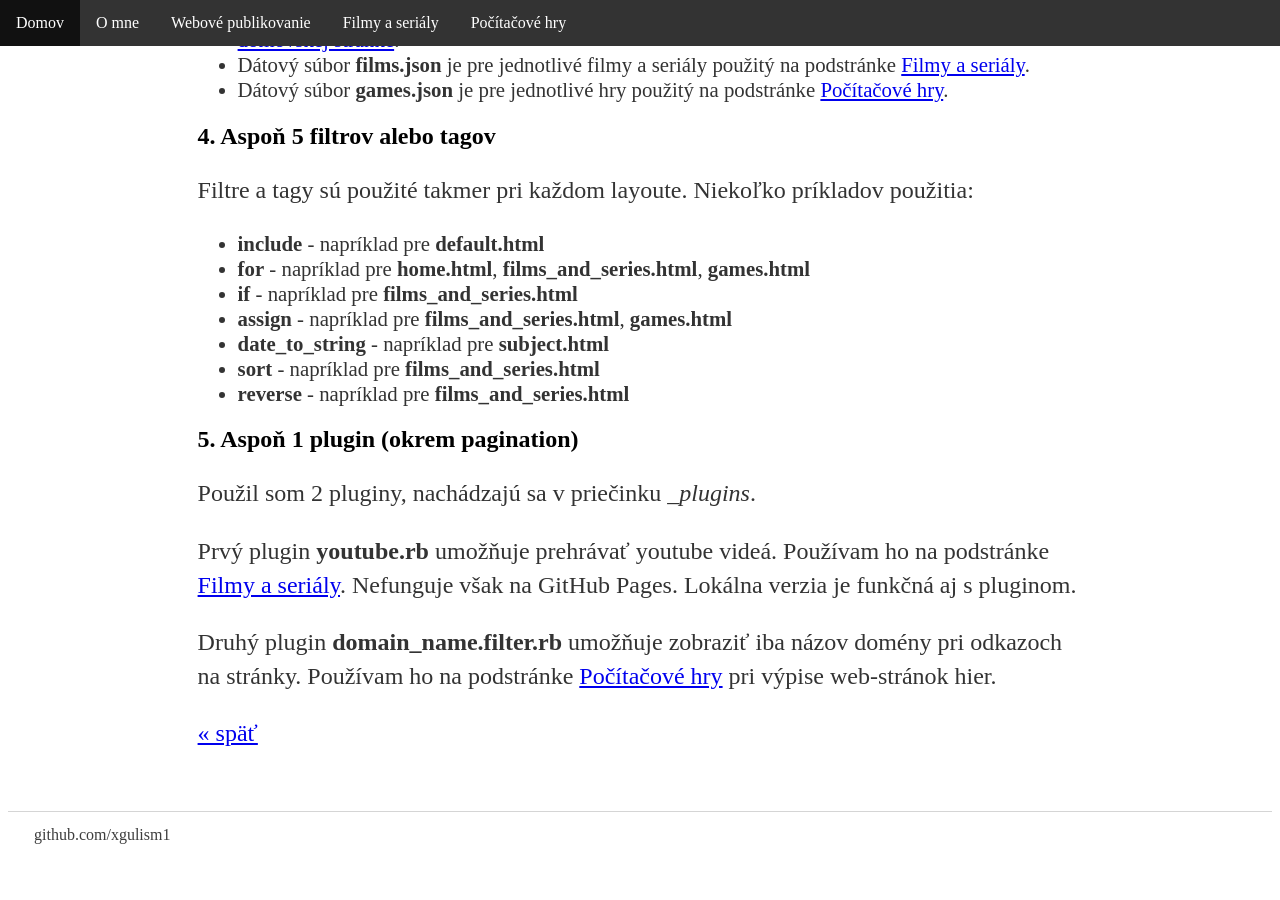
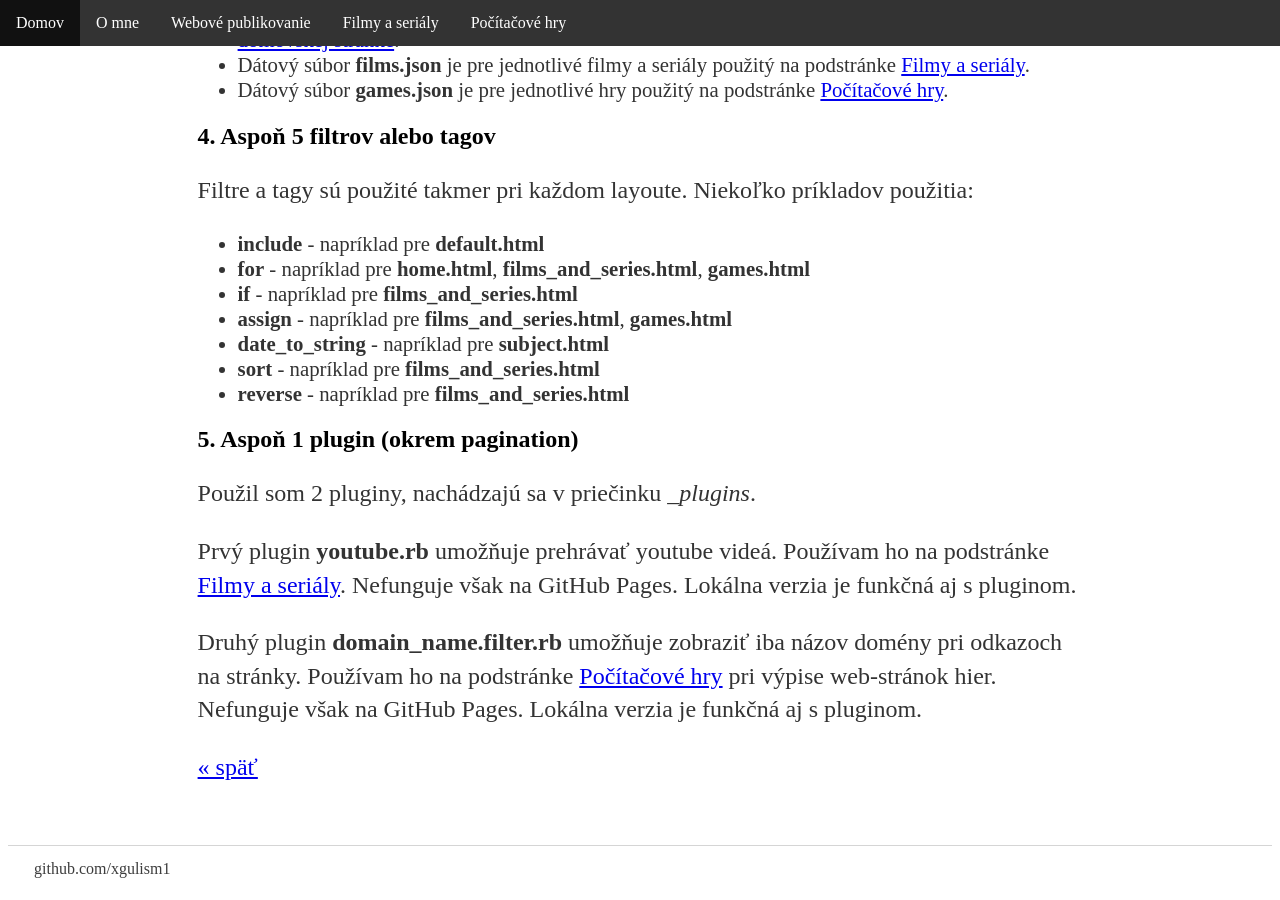
Before and after one commit to xgulism1/xgulism1.github.io-Web_publ, a Jekyll site: the page built from _posts/2017-03-09-zadanie1.md, in a window 1280 px wide and 900 px high, scrolled down 1611 px. Built offline with Jekyll 4.4.1, drawn with Linux system fonts in a browser that asks for light colours; before the commit the page ends 2477 px from its top, so only the background shows below that.

```diff
--- a/_posts/2017-03-09-zadanie1.md
+++ b/_posts/2017-03-09-zadanie1.md
@@ -77,3 +77,4 @@
 
 Druhý plugin **domain_name.filter.rb** umožňuje zobraziť iba názov domény pri odkazoch na stránky.
 Používam ho na podstránke [Počítačové hry](/games) pri výpise web-stránok hier.
+Nefunguje však na GitHub Pages. Lokálna verzia je funkčná aj s pluginom.
```
Also changed, not shown: README.md.
